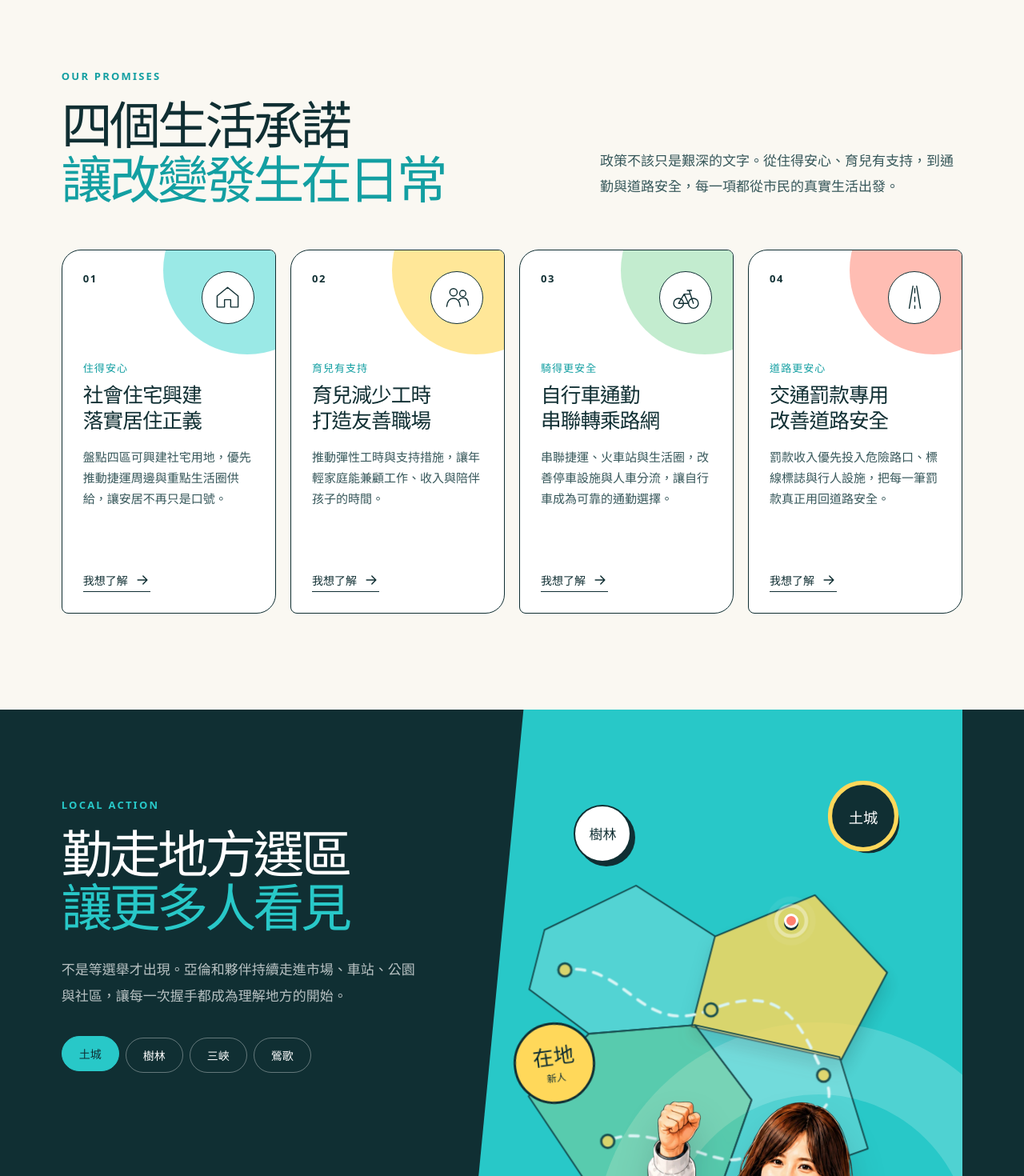
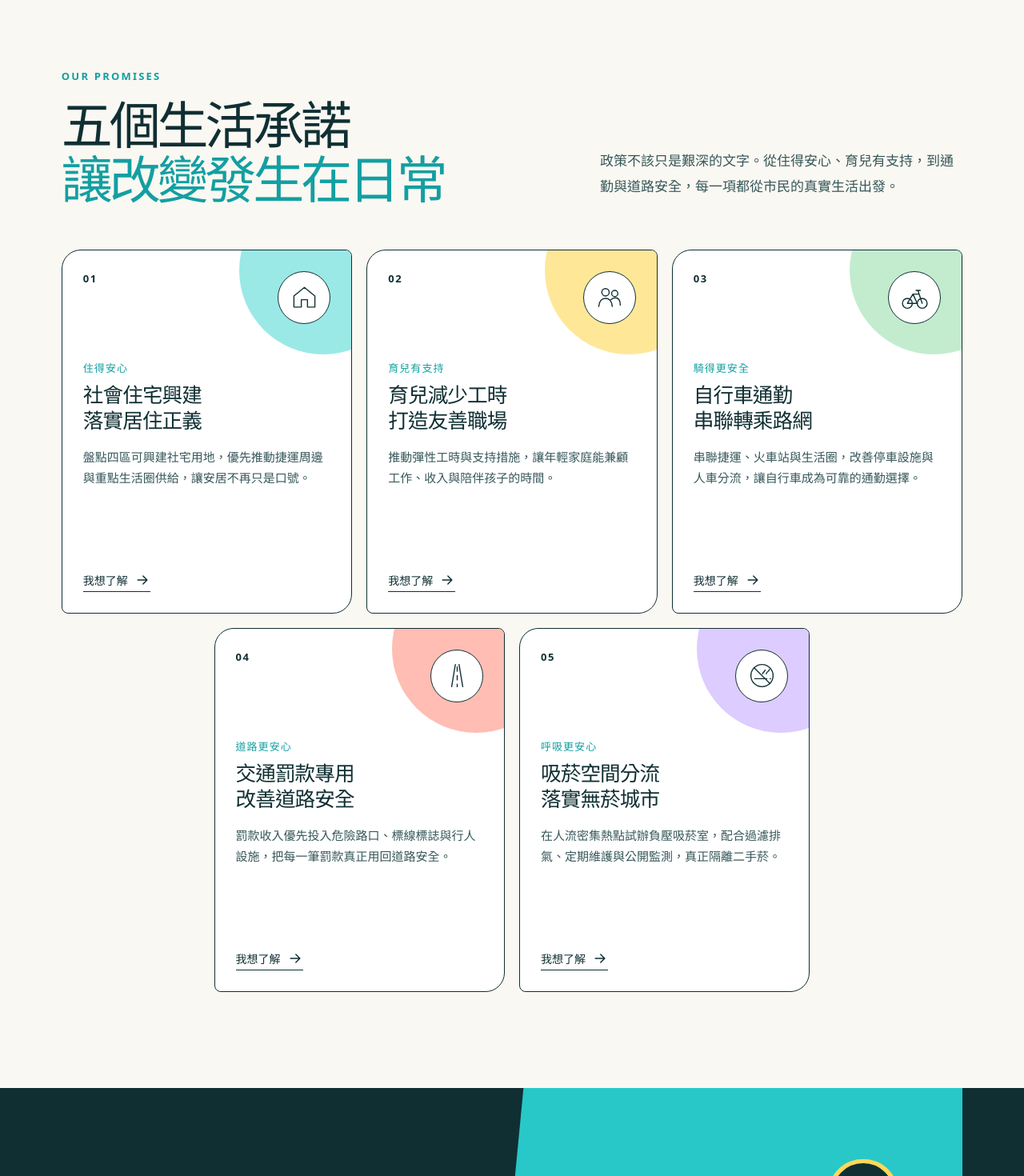
Before and after one commit to lian0103/wu2.0, a Vue app: page / in a window 1280 px wide. Shown: the part 880-2350 px from the top of the page at 80% size. Built offline with nearby package versions, Linux system fonts and the light colour scheme.

Commit message:
feat: add smoke-free city policy

```diff
--- a/src/AboutApp.vue
+++ b/src/AboutApp.vue
@@ -188,7 +188,7 @@ onBeforeUnmount(() => {
           <p>近九年的證券業歷練，讓亞倫習慣面對數字、風險與責任；企業後勤管理的經驗，則讓她理解一件事要落實，靠的是流程、協調與持續追蹤。</p>
           <p>如今，她希望把這些做事方法帶進地方政治：先傾聽、再研究；把預算說清楚、把進度追到底，讓市民每天遇到的問題，成為市政真正要解決的事。</p>
           <div class="value-points"><span>理性</span><span>務實</span><span>科學</span><span>公開透明</span></div>
-          <a class="button button-light" href="/#policies" data-track-event="policy_click" data-track-location="about_values" data-track-id="overview">看吳姐姐的四大政見 <svg viewBox="0 0 24 24" aria-hidden="true"><path d="M5 12h14M13 6l6 6-6 6" /></svg></a>
+          <a class="button button-light" href="/#policies" data-track-event="policy_click" data-track-location="about_values" data-track-id="overview">看吳姐姐的五大政見 <svg viewBox="0 0 24 24" aria-hidden="true"><path d="M5 12h14M13 6l6 6-6 6" /></svg></a>
         </div>
       </section>
 
--- a/src/App.vue
+++ b/src/App.vue
@@ -13,7 +13,7 @@ const menuOpen = ref(false)
 const activeDistrict = ref('土城')
 
 const navItems = [
-  { label: '四大政見', href: '#policies' },
+  { label: '五大政見', href: '#policies' },
   { label: '在地行動', href: '#local' },
   { label: '照片牆', href: '#gallery' },
   { label: '認識亞倫', href: '#about' },
@@ -206,7 +206,7 @@ function closeMenu() {
             </p>
             <div class="hero-actions hero-animate hero-delay-5">
               <a class="button button-primary" href="#policies" data-track-event="policy_click" data-track-location="hero" data-track-id="overview">
-                看四大政見
+                看五大政見
                 <svg viewBox="0 0 24 24" aria-hidden="true">
                   <path d="M5 12h14M13 6l6 6-6 6" />
                 </svg>
@@ -255,7 +255,7 @@ function closeMenu() {
           </p>
           <div class="hero-actions hero-animate hero-delay-5">
             <a class="button button-primary" href="#policies" data-track-event="policy_click" data-track-location="mobile_hero" data-track-id="overview">
-              看四大政見
+              看五大政見
               <svg viewBox="0 0 24 24" aria-hidden="true"><path d="M5 12h14M13 6l6 6-6 6" /></svg>
             </a>
             <a class="button button-ghost" href="#action" data-track-event="join_navigation" data-track-location="mobile_hero">加入吳姐姐</a>
@@ -282,7 +282,7 @@ function closeMenu() {
         <div class="section-heading" data-reveal>
           <div>
             <p class="section-kicker">OUR PROMISES</p>
-            <h2>四個生活承諾<br /><em>讓改變發生在日常</em></h2>
+            <h2>五個生活承諾<br /><em>讓改變發生在日常</em></h2>
           </div>
           <p class="section-intro">
             政策不該只是艱深的文字。從住得安心、育兒有支持，到通勤與道路安全，每一項都從市民的真實生活出發。
@@ -311,6 +311,10 @@ function closeMenu() {
                 <svg v-else-if="policy.icon === 'bike'" viewBox="0 0 48 48">
                   <circle cx="12" cy="34" r="8" /><circle cx="36" cy="34" r="8" />
                   <path d="m12 34 9-15 7 15H12Zm9-15h9m-4-6h7m-4 0 7 21" />
+                </svg>
+                <svg v-else-if="policy.icon === 'smoke-free'" viewBox="0 0 48 48">
+                  <circle cx="24" cy="24" r="18" />
+                  <path d="m11 11 26 26M12 29h20m5 0h1m-7-8c0-4 5-3 5-7m-11 7c0-3 4-3 4-6" />
                 </svg>
                 <svg v-else viewBox="0 0 48 48">
                   <path d="M15 42 21 6M33 42 27 6M24 10v7m0 7v7m0 7v4" />
--- a/src/policies.js
+++ b/src/policies.js
@@ -71,6 +71,24 @@ export const policies = [
     ],
     outcomes: ['道路預算更透明', '事故熱點改善有順序', '行人與通學環境更安全'],
   },
+  {
+    id: '05',
+    slug: 'smoke-free',
+    short: '呼吸更安心',
+    title: '吸菸空間分流\n落實無菸城市',
+    description: '在人流密集熱點試辦負壓吸菸室，配合過濾排氣、定期維護與公開監測，真正隔離二手菸。',
+    icon: 'smoke-free',
+    tone: 'violet',
+    statement: '無菸城市不能只畫紅線；把吸菸需求妥善分流，才能讓每一次呼吸真正安心。',
+    challenge: '新北市已劃設超過一萬四千處禁菸場所，禁菸範圍也延伸至公園、學校周邊與超商騎樓；但在樹林火車站後站廣場等人流熱點，角落與巷弄仍常飄來二手菸。當公共空間只有禁止、沒有妥善分流，通勤族、住戶與吸菸者之間的衝突就難以真正解決。',
+    proposal: '借鏡台北市經驗，先在車站、商圈等人流密集熱點評估試辦密閉式戶外負壓吸菸室，以過濾、獨立排氣與明確動線把菸霧和行人隔離；同時公開空氣品質、維護與陳情資料，並銜接戒菸服務，讓試辦能被檢驗、也能持續改善。',
+    actions: [
+      ['盤點熱點與人流', '整合陳情、稽查與現場會勘資料，優先盤點車站、商圈與夜間聚集點，選址避開出入口、住宅與主要行人動線。'],
+      ['試辦負壓吸菸室', '要求市府訂定密閉、過濾、獨立排氣、消防與清潔標準，於合適熱點小規模試辦，並公開空氣品質與維護紀錄。'],
+      ['分流、稽查與戒菸並行', '以清楚指引將吸菸者導入合法空間，同步強化周邊禁菸區稽查與戒菸資訊，定期檢討設施使用率、陳情與漏菸情形。'],
+    ],
+    outcomes: ['二手菸與主要動線真正分離', '禁菸區稽查更有執行條件', '試辦成效可量測、可調整'],
+  },
 ]
 
 export function getPolicy(slug) {
--- a/src/policy.css
+++ b/src/policy.css
@@ -7,6 +7,7 @@
 .policy-theme-yellow { --policy-tone: #ffe386; }
 .policy-theme-mint { --policy-tone: #b9e9c7; }
 .policy-theme-coral { --policy-tone: #ffb2a6; }
+.policy-theme-violet { --policy-tone: #d8c4ff; }
 
 .policy-header {
   position: fixed;
--- a/src/styles.css
+++ b/src/styles.css
@@ -705,7 +705,7 @@ svg {
 
 .policy-grid {
   display: grid;
-  grid-template-columns: repeat(4, 1fr);
+  grid-template-columns: repeat(6, 1fr);
   gap: 18px;
   width: min(1400px, 100%);
   margin: 0 auto;
@@ -722,7 +722,11 @@ svg {
   background: var(--white);
   overflow: hidden;
   transition: transform 260ms ease, box-shadow 260ms ease;
-}
+  grid-column: span 2;
+}
+
+.policy-card:nth-child(4) { grid-column: 2 / span 2; }
+.policy-card:nth-child(5) { grid-column: 4 / span 2; }
 
 .policy-card::before {
   position: absolute;
@@ -750,6 +754,7 @@ svg {
 .tone-yellow { --card-tone: #ffe386; }
 .tone-mint { --card-tone: #b9e9c7; }
 .tone-coral { --card-tone: #ffb2a6; }
+.tone-violet { --card-tone: #d8c4ff; }
 
 .policy-topline {
   position: relative;
@@ -2149,6 +2154,12 @@ svg {
 
   .policy-grid {
     grid-template-columns: repeat(2, 1fr);
+  }
+
+  .policy-card,
+  .policy-card:nth-child(4),
+  .policy-card:nth-child(5) {
+    grid-column: auto;
   }
 
   .policy-card {
--- a/vite.config.js
+++ b/vite.config.js
@@ -7,7 +7,7 @@ function policyRouteFallback() {
     name: 'policy-route-fallback',
     configureServer(server) {
       server.middlewares.use((request, _response, next) => {
-        if (request.method === 'GET' && /^\/policies\/(housing|family|bike|road)\/?(?:\?.*)?$/.test(request.url || '')) {
+        if (request.method === 'GET' && /^\/policies\/(housing|family|bike|road|smoke-free)\/?(?:\?.*)?$/.test(request.url || '')) {
           request.url = '/policy.html'
         }
         next()
```
Also changed, not shown: index.html (+2 -2 lines), policy.html (+4 -4 lines), src/PolicyApp.vue (+8 -4 lines), 2 other files (tests, documents, lock files or other folders).
